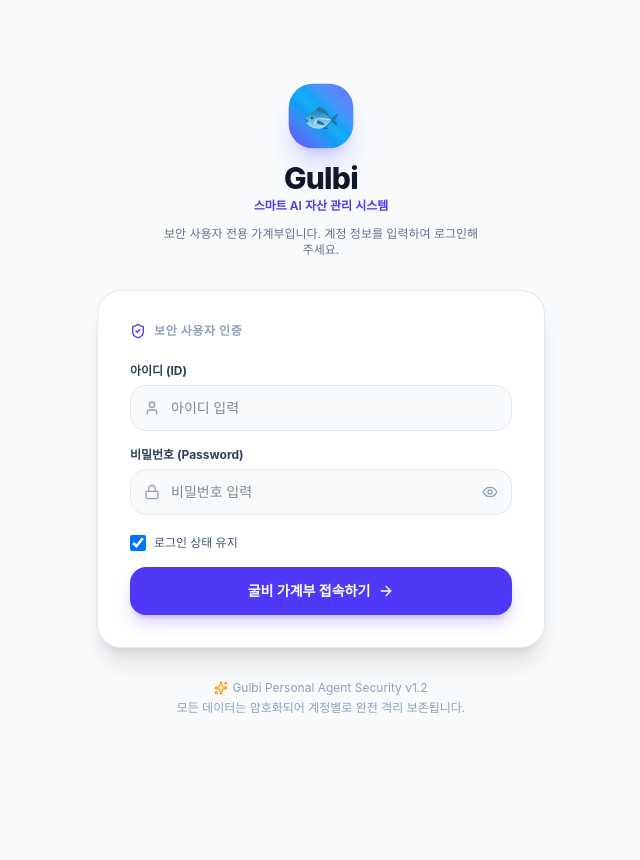
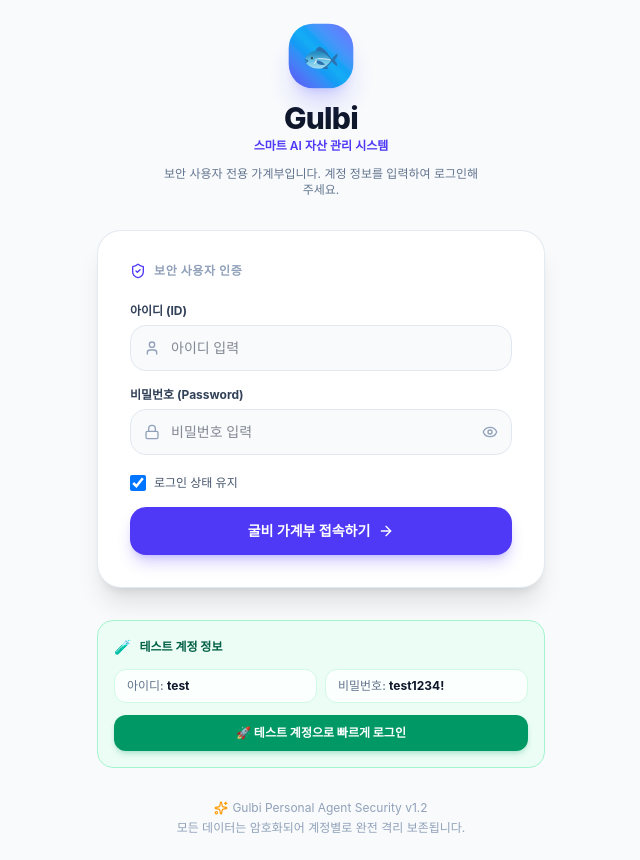
Before and after one commit to sjylim0829-commits/Gulbi, a React (Vite) app: page / in a window 1280 px wide. Shown: the whole page, without its empty margins (319-959 px from the left). Before the commit the page ends 800 px from the top, so only its background shows below. Built offline with nearby package versions, Linux system fonts and the light colour scheme.

Commit message:
feat_show_test_account_info_on_login_screen

```diff
--- a/src/components/Auth/LoginView.tsx
+++ b/src/components/Auth/LoginView.tsx
@@ -133,6 +133,35 @@ export const LoginView: React.FC<LoginViewProps> = ({ onLoginSuccess }) => {
           </form>
         </div>
 
+        {/* Test Account Quick Access */}
+        <div className="rounded-2xl bg-emerald-50 p-4 border border-emerald-200 space-y-3">
+          <div className="flex items-center space-x-2">
+            <span className="text-sm">🧪</span>
+            <span className="text-xs font-bold text-emerald-800">테스트 계정 정보</span>
+          </div>
+          <div className="grid grid-cols-2 gap-2 text-xs">
+            <div className="rounded-xl bg-white/80 px-3 py-2 border border-emerald-100">
+              <span className="text-slate-500 font-medium">아이디: </span>
+              <span className="font-bold text-slate-900">test</span>
+            </div>
+            <div className="rounded-xl bg-white/80 px-3 py-2 border border-emerald-100">
+              <span className="text-slate-500 font-medium">비밀번호: </span>
+              <span className="font-bold text-slate-900">test1234!</span>
+            </div>
+          </div>
+          <button
+            type="button"
+            onClick={() => {
+              setUsername('test');
+              setPassword('test1234!');
+              setErrorMsg('');
+            }}
+            className="w-full flex items-center justify-center space-x-2 rounded-xl bg-emerald-600 py-2.5 text-xs font-bold text-white hover:bg-emerald-500 shadow-md shadow-emerald-600/20 transition-all"
+          >
+            <span>🚀 테스트 계정으로 빠르게 로그인</span>
+          </button>
+        </div>
+
         {/* Security Footer Notice */}
         <div className="text-center text-xs text-slate-400 space-y-1">
           <p className="flex items-center justify-center space-x-1">
```
